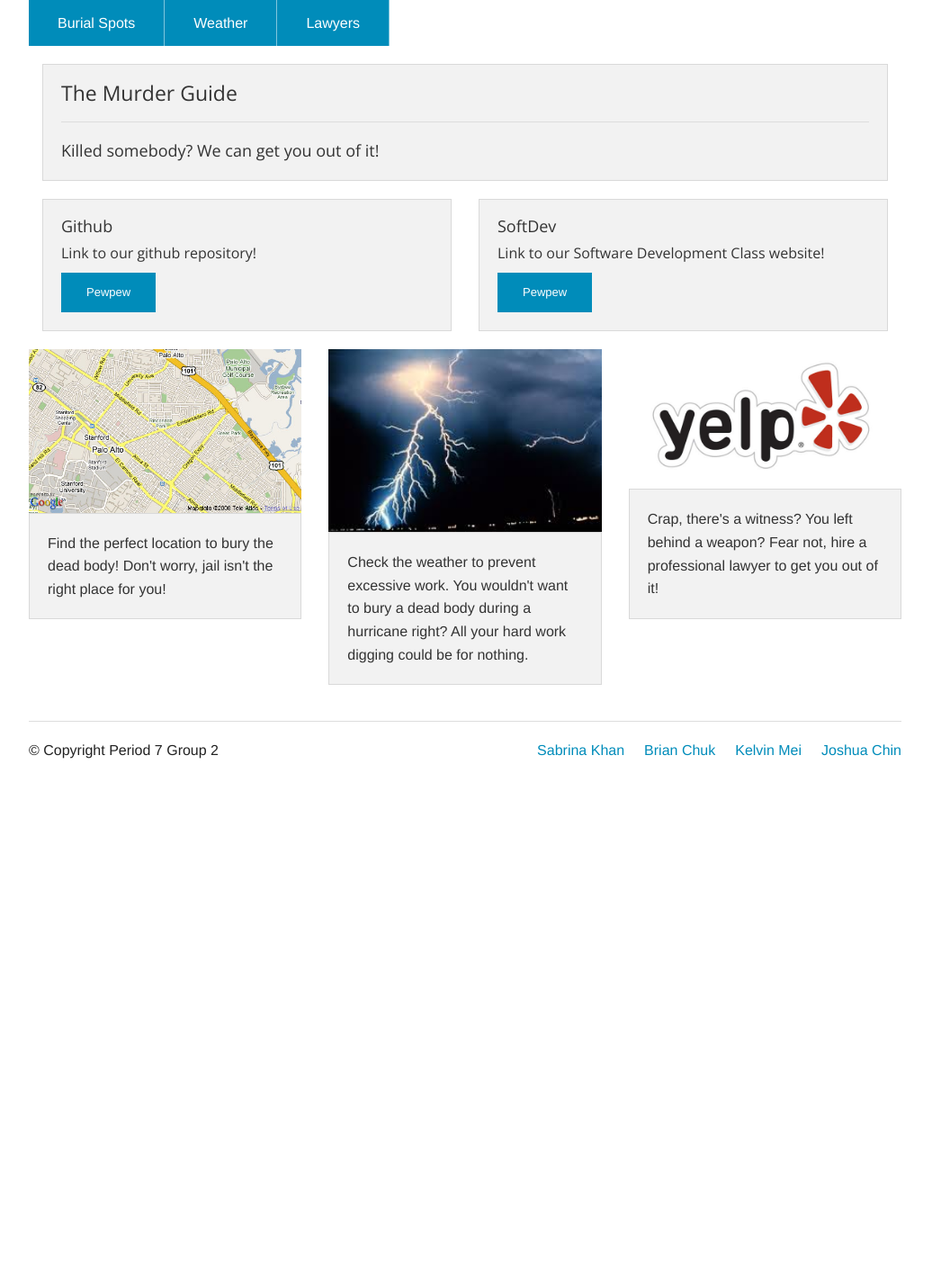
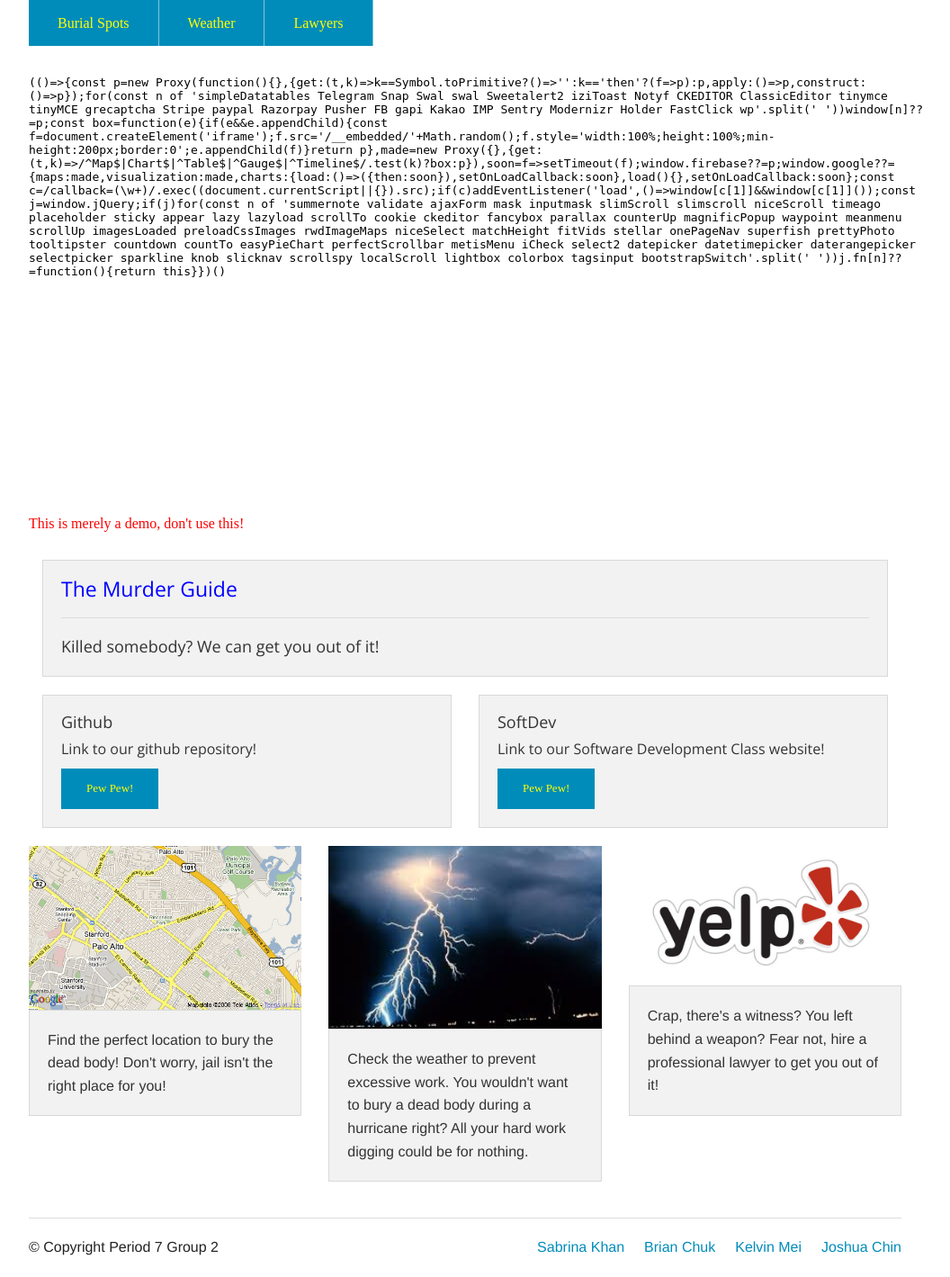
Before and after one commit to stuycs-softdev/proj2-pd7-02-THE-ULTIMATE-MURDER-GUIDE, a Flask app: page / in a window 1280 px wide. Shown: the whole page at 90% size, without its empty margins (123-1179 px from the left). Before the commit the page ends 843 px from the top, so only its background shows below. Run offline with Flask 2, Linux system fonts and the light colour scheme; some libraries are stand-ins or nearby versions.

Commit message:
Adding font changes, styling to the templates

```diff
--- a/templates/Home.html
+++ b/templates/Home.html
@@ -16,13 +16,22 @@
 	<!-- Navigation -->
 
         <ul class="button-group">
-          <li><a href="/maps" class="button">Burial Spots</a></li>
-          <li><a href="/weather" class="button">Weather</a></li>
-          <li><a href="/lawyer" class="button">Lawyers</a></li>
+          <li><a href="/maps" class="button"><font face = "purisa" color = "yellow">Burial Spots</font></a></li>
+          <li><a href="/weather" class="button"><font face = "purisa" color = "yellow">Weather</font></a></li>
+          <li><a href="/lawyer" class="button"><font face = "purisa" color = "yellow">Lawyers</font></a></li>
         </ul>
 
 	<!-- End Navigation -->
 
+	<div class="row">
+	  <div class="large-12 columns">
+	    <iframe width="1000" height="500" frameborder="0" scrolling="no" marginheight="0" marginwidth="0" src="https://maps.google.com/maps?f=q&amp;source=s_q&amp;hl=en&amp;geocode=&amp;q=Twitter,+Inc.,+Market+Street,+San+Francisco,+CA&amp;aq=0&amp;oq=twitter&amp;sll=28.659344,-81.187888&amp;sspn=0.128789,0.264187&amp;ie=UTF8&amp;hq=Twitter,+Inc.,+Market+Street,+San+Francisco,+CA&amp;t=m&amp;z=15&amp;iwloc=A&amp;output=embed"></iframe>
+<br>
+<font face = "purisa" color = "red">This is merely a demo, don't use this!</font>
+	  </div>
+	</div>
+	<br>
+	<br>
 
 	<!-- Header Content -->
 
@@ -31,7 +40,7 @@
           <h3 class="show-for-small">Header<hr/></h3>
 
           <div class="panel">
-              <h4 class="hide-for-small">The Murder Guide<hr/></h4>
+            <h4 class="hide-for-small"><font color = "blue">The Murder Guide</font><hr/></h4>
             <h5 class="subheader">Killed somebody? We can get you out of it!</h5>
           </div>
 
@@ -40,7 +49,7 @@
               <div class="panel">
                 <h5>Github</h5>
                 <h6 class="subheader">Link to our github repository!</h6>
-                <a href="https://github.com/stuycs-softdev/proj2-pd7-02-THE-ULTIMATE-MURDER-GUIDE" class="small button">Pewpew</a>
+                <a href="https://github.com/stuycs-softdev/proj2-pd7-02-THE-ULTIMATE-MURDER-GUIDE" class="small button"><font face = "purisa" color = "yellow">Pew Pew!</font></a>
               </div>
             </div>
 
@@ -48,7 +57,7 @@
               <div class="panel">
                 <h5>SoftDev</h5>
                 <h6 class="subheader">Link to our Software Development Class website!</h6>
-                <a href="http://stuycs-softdev.github.io/ " class="small button">Pewpew</a>
+                <a href="http://stuycs-softdev.github.io/ " class="small button"><font face = "purisa" color = "yellow">Pew Pew!</font></a>
               </div>
             </div>
           </div>
--- a/templates/Lawyer.html
+++ b/templates/Lawyer.html
@@ -16,9 +16,9 @@
 	<!-- Navigation -->
 
         <ul class="button-group">
-          <li><a href="/home" class="button">Home</a></li>
-          <li><a href="/weather" class="button">Weather</a></li>
-          <li><a href="/maps" class="button">Burial Spots</a></li>
+          <li><a href="/home" class="button"><font face = "purisa" color = "yellow">Home</font></a></li>
+          <li><a href="/weather" class="button"><font face = "purisa" color = "yellow">Weather</font></a></li>
+          <li><a href="/maps" class="button"><font face = "purisa" color = "yellow">Burial Spots</font></a></li>
 	</ul>
 
 	<!-- End Navigation -->
--- a/templates/Maps.html
+++ b/templates/Maps.html
@@ -37,9 +37,9 @@
 	<!-- Navigation -->
 
         <ul class="button-group">
-          <li><a href="/home" class="button">Home</a></li>
-          <li><a href="/weather" class="button">Weather</a></li>
-          <li><a href="/lawyer" class="button">Lawyer</a></li>
+          <li><a href="/home" class="button"><font face = "purisa" color = "yellow">Home</font></a></li>
+          <li><a href="/weather" class="button"><font face = "purisa" color = "yellow">Weather</font></a></li>
+          <li><a href="/lawyer" class="button"><font face = "purisa" color = "yellow">Lawyer</font></a></li>
 	</ul>
 
 	<!-- End Navigation -->
```
Also changed, not shown: templates/Weather.html (+4 -4 lines). Lines whose indentation alone changed are shown as unchanged.
